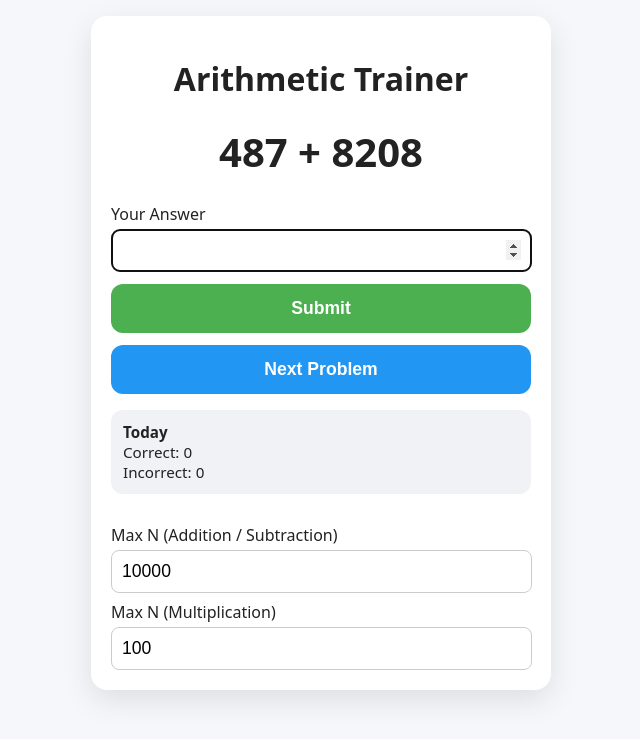
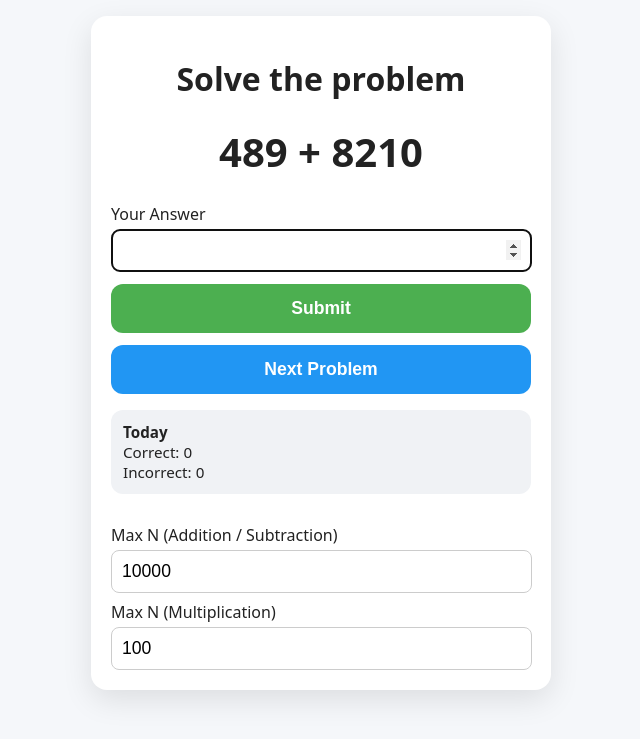
Before and after one commit to itdxer/blog.itdxer.com, a Jekyll site: the page calc.html, which Jekyll copies as it is, in a window 1280 px wide. Shown: the top 739 px of the page, without its empty margins (319-959 px from the left). Built offline with Jekyll 4.4.1, drawn with Linux system fonts in a browser that asks for light colours.

Commit message:
small fixes

```diff
--- a/calc.html
+++ b/calc.html
@@ -89,7 +89,7 @@
 <body>
 
 <div class="container">
-    <h1>Arithmetic Trainer</h1>
+    <h1>Solve the problem</h1>
 
     <div class="problem" id="problem">–</div>
 
--- a/primes.html
+++ b/primes.html
@@ -42,7 +42,7 @@
     }
 
     input {
-        width: 959595959595959595%;
+        width: 95%;
         font-size: 1.1rem;
         padding: 10px;
         border-radius: 8px;
```
Also changed, not shown: other parts of calc.html (+1 -1 lines).
